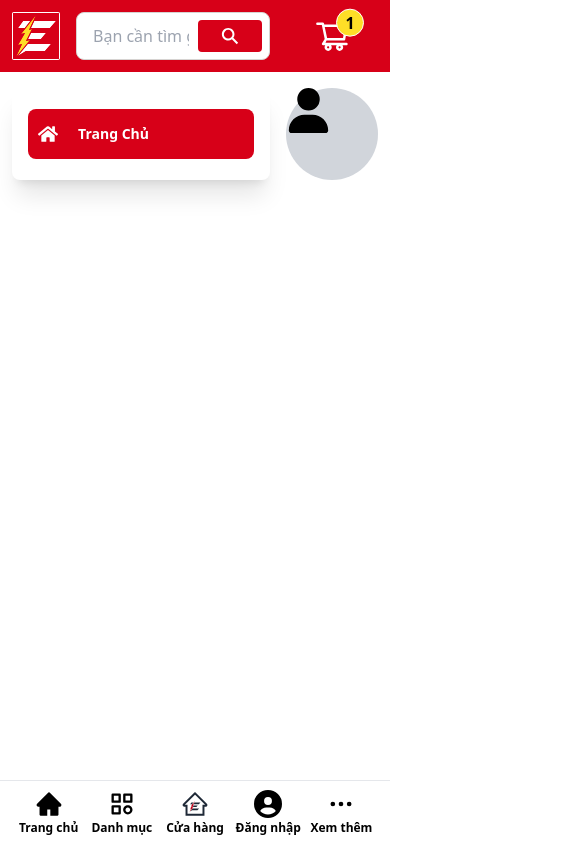
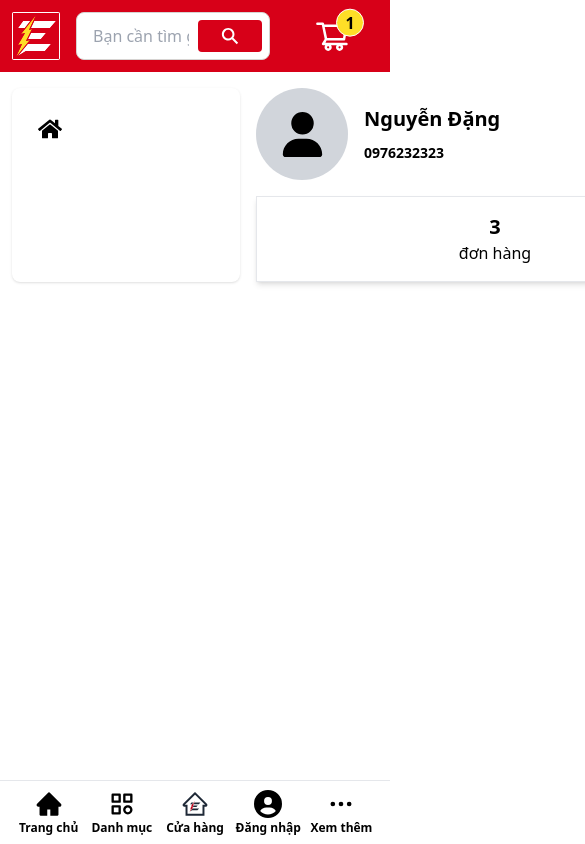
Before and after one commit to Khangdao0311/elecking-nextjs-client, a Next.js app: page /account in a window 390 px wide. Shown: the top 844 px of the page, 585 px wide, since content can reach past the window. Built offline with nearby package versions, Linux system fonts and the light colour scheme.

Commit message:
component user

```diff
--- a/src/app/components/client/sidebar_user/sidebar.tsx
+++ b/src/app/components/client/sidebar_user/sidebar.tsx
@@ -1,13 +1,38 @@
 "use client";
 
 import { FaHome } from "react-icons/fa";
+import { IoBagCheckOutline } from "react-icons/io5";
+import { usePathname } from "next/navigation";
+import Link from "next/link";
+import config from "@/app/config";
 
-function sidebar(){
-    return <div className="flex w-[308px] items-center bg-white shadow-xl rounded-lg gap-4 p-4">
-        <div className="px-2.5 w-full h-[50px] py-[2.5px] flex items-center gap-5 bg-primary rounded-lg">
-        <FaHome className="w-5 h-5 text-white"/>
-        <p className="text-sm font-bold text-white">Trang Chủ</p>
-        </div>
-    </div>;
+function sidebar() {
+  const pathname = usePathname();
+  return (
+    <div className="flex flex-col w-[308px] items-center bg-white shadow shadow-xd rounded-lg gap-4 p-4">
+      <Link
+        href={config.routes.client.account}
+        className={`px-2.5 w-full h-[50px] py-[5px] justify-center flex hover:pl-7 items-center gap-5 hover:bg-primary rounded-lg ${
+          pathname.startsWith("/account/home") ? "pl-7 bg-white" : ""
+        } transition-all duration-300 rounded-md cursor-pointer select-none`}
+      >
+        <FaHome
+          className={` group-hover:text-white w-[24px] h-[24px] ${
+            pathname.startsWith("/account")
+              ? "text-black"
+              : "text-white"
+          }`}
+        />
+        <p
+          className={`text-sm group-hover:text-white font-bold text-black w-[132px] ${
+            pathname.startsWith("/account") ? "text-white" : "text-black"
+            }
+            `}
+        >
+          Trang Chủ
+        </p>
+      </Link>
+    </div>
+  );
 }
 export default sidebar;
--- a/src/app/config/api.tsx
+++ b/src/app/config/api.tsx
@@ -8,6 +8,7 @@ const api = {
   upload: `${url}/upload`,
   voucher: `${url}/voucher`,
   payment: `${url}/payment`,
+  address: `${url}/address`,
 };
 
 export default api;
--- a/src/app/pages/client/account/home/AccountHome.tsx
+++ b/src/app/pages/client/account/home/AccountHome.tsx
@@ -2,20 +2,34 @@
 import Sidebar from "@/app/components/client/sidebar_user";
 import { FaUser } from "react-icons/fa6";
 function AccountHome() {
-  return(
+  return (
     <>
-    <div className="container-custom flex gap-4 py-4 px-3 md:px-3.5 lg:px-4 xl:px-0">
-    <Sidebar/>
-    <div>
-      <div className="flex items-center">
-      <div className="bg-gray-300 w-[92px] h-[92px] rounded-full">
-      <FaUser className="w-[45px] h-[45px]"/>
+      <div className="container-custom flex gap-4 py-4 px-3 md:px-3.5 lg:px-4 xl:px-0">
+        <Sidebar />
+        <div className="w-[956px] flex flex-col gap-4">
+          <div className="flex items-center gap-4">
+            <div className="bg-gray-300 w-[92px] h-[92px] rounded-full flex items-center justify-center">
+              <FaUser className="w-[45px] h-[45px]" />
+            </div>
+            <div className="flex flex-col gap-2.5">
+              <p className="text-xl font-bold">Nguyễn Đặng</p>
+              <p className="text-sm font-semibold">0976232323</p>
+            </div>
+          </div>
+          <div className="py-4 flex border-gray-200 border shadow-md ">
+            <div className="w-[478px] border-r-[1px] border-r-gray-200">
+              <p className="text-xl font-bold w-full text-center">3</p>
+              <p className="text-base font-normal w-full text-center">đơn hàng</p>
+            </div>
+            <div className="w-[478px] ">
+              <p className="text-xl font-bold w-full text-center">65.580.000 đ</p>
+              <p className="text-base font-normal w-full text-center">Tổng tiền đã tích lũy</p>
+            </div>
+          </div>
+        </div>
       </div>
-      </div>
-    </div>
-  </div>
-  </>
-)
+    </>
+  );
 }
 
 export default AccountHome;
--- a/src/app/pages/client/checkout/Checkout.tsx
+++ b/src/app/pages/client/checkout/Checkout.tsx
@@ -6,6 +6,7 @@ import { useEffect, useState } from "react";
 import TextArea from "antd/es/input/TextArea";
 import { FaChevronRight, FaPlus } from "react-icons/fa6";
 import { LuTicket } from "react-icons/lu";
+import * as addressServices from "@/app/services/address.service";
 import { TfiLocationPin } from "react-icons/tfi";
 import { FaCheckCircle } from "react-icons/fa";
 import { useParams, useRouter, useSearchParams } from "next/navigation";
@@ -33,6 +34,13 @@ function Checkout() {
   const [checkaddress2, setCheckaddress2] = useState("1");
   const [productCheckout, setProductCheckOut] = useState<any>([]);
   const [showVoucher, setVoucher] = useState(false);
+  //Lấy địa chỉ address
+  const [getaddress,setGetaddress] = useState([]);
+  useEffect(() => {
+    addressServices.getAll().then((res)=>setGetaddress(res));
+  },[]);
+  console.log(getaddress);
+
 
   const showAdress = () => setAddress(true);
   const showpayment = () => setPayment(true);
@@ -99,29 +107,8 @@ function Checkout() {
     },
   ];
 
-  const Address = [
-    {
-      id: "1",
-      name: "Nguyễn Văn A",
-      description: "Hẻm 14 Đường Nguyễn Thị Đặng",
-      province: "TP. Hồ Chí Minh",
-      district: "Quận 12",
-      ward: "Phường Tân Thới Hiệp",
-      default: true,
-      phone: "0976767676",
-    },
-    {
-      id: "2",
-      name: "Nguyễn Văn BH",
-      description: "Hẻm 14 Đường Nguyễn Thị Đặng",
-      province: "TP. Hồ Chí Minh",
-      district: "Quận 12",
-      ward: "Phường Tân Thới Hiệp",
-      default: true,
-      phone: "0976767676",
-    },
-  ];
-  const abc = Address.find((a) => a.id === checkaddress1);
+
+  const abc = getaddress.find((a:any) => a.id === checkaddress1);
 
   const checkout = JSON.parse(localStorage.getItem("checkout")!);
 
@@ -318,7 +305,7 @@ function Checkout() {
               <p className="text-xl font-semibold">Địa chỉ của tôi</p>
             </div>
             <div className="p-4 h-[500px] flex items-start flex-col gap-4 border border-y border-gray-200 ">
-              {Address.map((address, i) => (
+              {getaddress.map((address:any, i:number) => (
                 <div
                   key={i}
                   className="flex w-full p-4 gap-4 shadow-md border border-gray-200 rounded-lg"
@@ -335,7 +322,7 @@ function Checkout() {
                   <div className="flex flex-col w-full items-start gap-2.5">
                     <div className="flex justify-between w-full">
                       <div className="flex gap-5">
-                        <p className="text-base font-medium">{address.name}</p>
+                        <p className="text-base font-medium">{address.fullname}</p>
                         <p className="text-base font-normal">{address.phone}</p>
                       </div>
                       <p
--- /dev/null
+++ b/src/app/services/address.service.tsx
@@ -0,0 +1,8 @@
+import axios from "axios";
+import config from "../config";
+
+export async function getAll() {
+    return axios
+      .get(`${config.api.address}`)
+      .then((response: any) => response.data.data);
+  }
```
